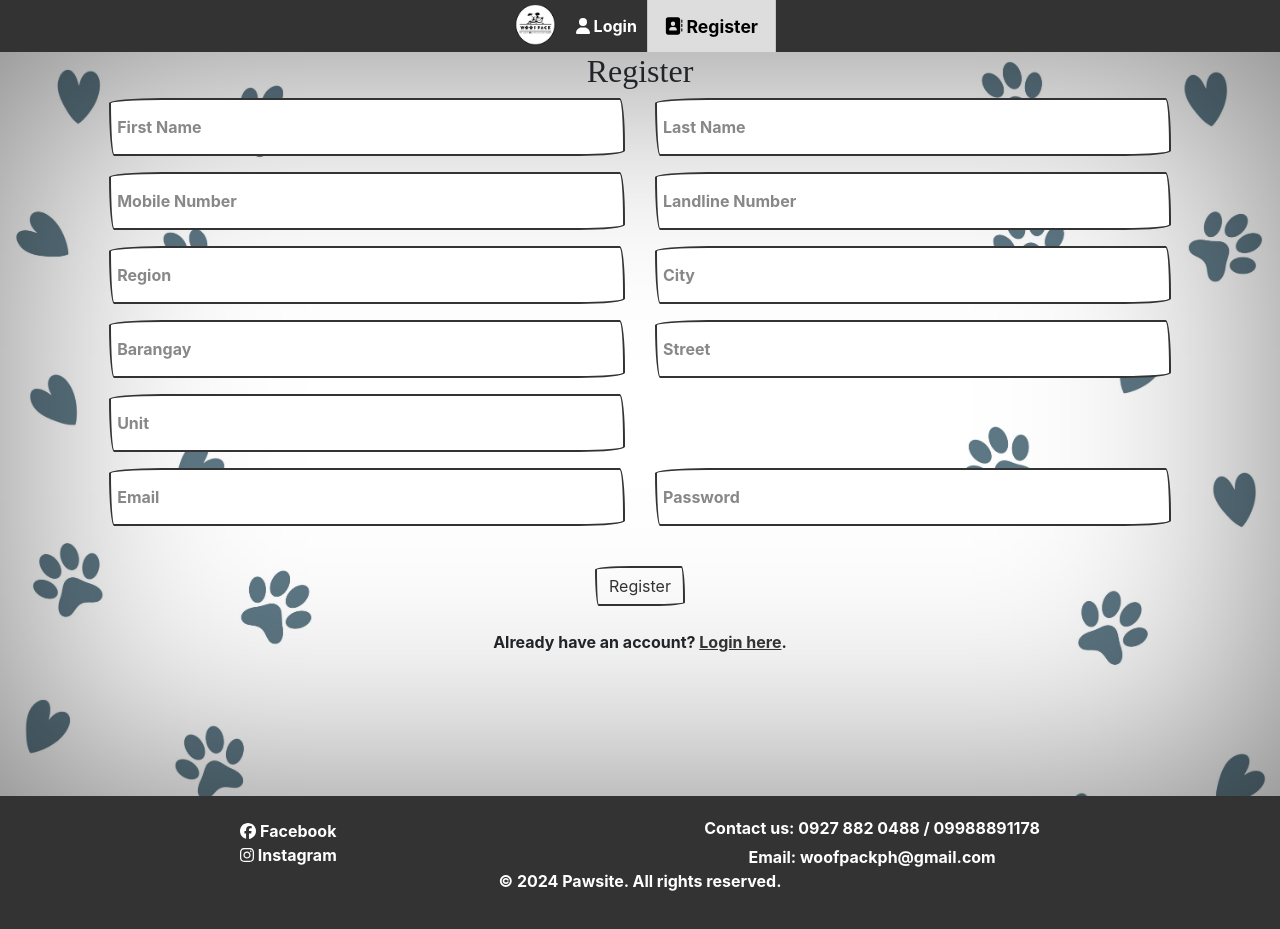
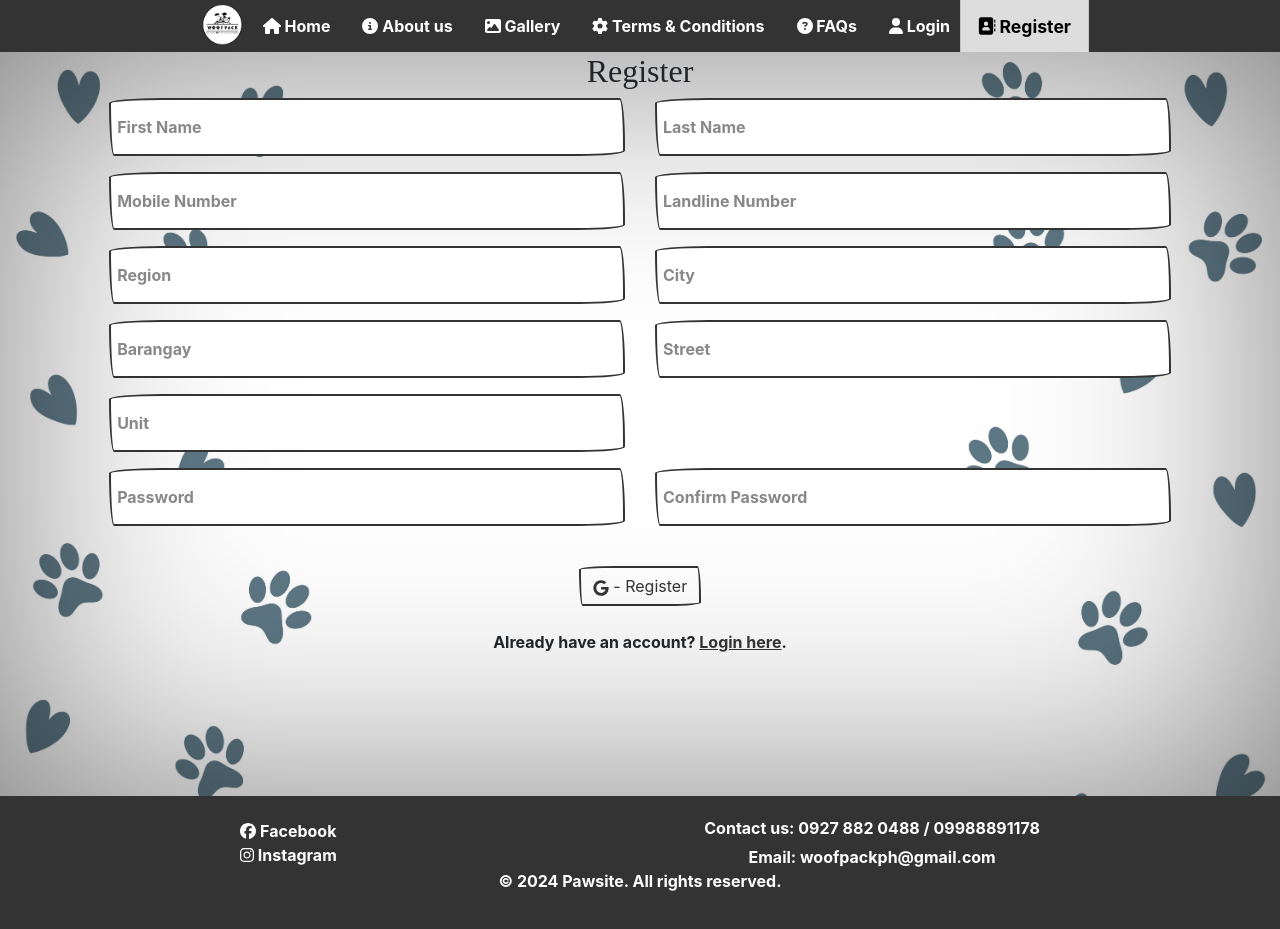
Before and after one commit to UltForce/Pawsite, a React (Create React App) app: page /register in a window 1280 px wide. Built offline with nearby package versions, Linux system fonts and the light colour scheme; no server answers; a web font is replaced by a local one.

Commit message:
added google login and localization

```diff
--- a/package.json
+++ b/package.json
@@ -27,6 +27,7 @@
     "firebase": "^10.8.1",
     "jquery": "^3.7.1",
     "jszip": "^3.10.1",
+    "moment-timezone": "^0.5.45",
     "pawsite": "github:UltForce/Pawsite",
     "pdfmake": "^0.2.10",
     "react": "^18.2.0",
--- a/src/Navbar.js
+++ b/src/Navbar.js
@@ -205,6 +205,36 @@ const Navbar = () => {
           </>
         ) : (
           <>
+            <li className={location.pathname === "/homepage" ? "active" : ""}>
+              <Link to="/homepage">
+                <FontAwesomeIcon icon={faHome} />
+                <span className="nav-label"> Home</span>
+              </Link>
+            </li>
+            <li className={location.pathname === "/About" ? "active" : ""}>
+              <Link to="/About">
+                <FontAwesomeIcon icon={faInfoCircle} />
+                <span className="nav-label"> About us</span>
+              </Link>
+            </li>
+            <li className={location.pathname === "/Gallery" ? "active" : ""}>
+              <Link to="/Gallery">
+                <FontAwesomeIcon icon={faImage} />
+                <span className="nav-label"> Gallery</span>
+              </Link>
+            </li>
+            <li className={location.pathname === "/terms" ? "active" : ""}>
+              <Link to="/terms">
+                <FontAwesomeIcon icon={faCog} />
+                <span className="nav-label"> Terms & Conditions</span>
+              </Link>
+            </li>
+            <li className={location.pathname === "/FAQs" ? "active" : ""}>
+              <Link to="/FAQs">
+                <FontAwesomeIcon icon={faQuestionCircle} />
+                <span className="nav-label"> FAQs</span>
+              </Link>
+            </li>
             <li className={location.pathname === "/login" ? "active" : ""}>
               <Link to="/login">
                 <FontAwesomeIcon icon={faUser} />
--- a/src/Register.js
+++ b/src/Register.js
@@ -1,19 +1,15 @@
 // Register.js
 
 import React, { useState, useRef } from "react";
-import { Link, useNavigate } from "react-router-dom";
-import {
-  auth,
-  createUserWithEmailAndPassword,
-  dba,
-  doc,
-  setDoc,
-  AuditLogger,
-} from "./firebase";
+import { Link } from "react-router-dom";
+import { auth, dba, doc, setDoc, AuditLogger } from "./firebase";
 import Swal from "sweetalert2";
 import "react-toastify/dist/ReactToastify.css";
-import { sendEmailVerification } from "firebase/auth";
-
+import { signInWithPopup } from "firebase/auth";
+import { GoogleAuthProvider } from "firebase/auth";
+import { linkWithCredential } from "firebase/auth";
+import { EmailAuthProvider } from "firebase/auth";
+import { FaGoogle } from "react-icons/fa"; // Import FontAwesome icons
 const Toast = Swal.mixin({
   toast: true,
   position: "top-end",
@@ -27,8 +23,8 @@ const Toast = Swal.mixin({
 });
 
 const Register = () => {
-  const [email, setEmail] = useState("");
   const [password, setPassword] = useState("");
+  const [confirmPassword, setConfirmPassword] = useState("");
   const [firstname, setFirstname] = useState("");
   const [lastname, setLastname] = useState("");
   const [mobilenumber, setMobilenumber] = useState("");
@@ -38,7 +34,6 @@ const Register = () => {
   const [barangay, setBarangay] = useState("");
   const [street, setStreet] = useState("");
   const [unit, setUnit] = useState("");
-  const navigate = useNavigate();
   const LastNameInputRef = useRef(null);
   const MobileNumberInputRef = useRef(null);
   const LandlineNumberInputRef = useRef(null);
@@ -47,12 +42,11 @@ const Register = () => {
   const BarangayInputRef = useRef(null);
   const StreetInputRef = useRef(null);
   const UnitInputRef = useRef(null);
-  const EmailInputRef = useRef(null);
   const PasswordInputRef = useRef(null);
-
-  const handleRegister = async () => {
+  const ConfirmPasswordInputRef = useRef(null);
+  const handleGoogleSignIn = async () => {
     if (
-      !email ||
+      !confirmPassword ||
       !password ||
       !firstname ||
       !lastname ||
@@ -70,13 +64,6 @@ const Register = () => {
       });
       return; // Exit early if fields are empty
     }
-    if (!/\S+@\S+\.\S+/.test(email)) {
-      Toast.fire({
-        icon: "error",
-        title: "Invalid email address.",
-      });
-      return; // Exit early if email is invalid
-    }
 
     if (password.length < 6) {
       Toast.fire({
@@ -84,6 +71,14 @@ const Register = () => {
         title: "Password must be at least 6 characters long.",
       });
       return; // Exit early if password is less than 6 characters
+    }
+
+    if (password !== confirmPassword) {
+      Toast.fire({
+        icon: "error",
+        title: "Passwords do not match.",
+      });
+      return;
     }
 
     Swal.fire({
@@ -95,19 +90,19 @@ const Register = () => {
     }).then(async (result) => {
       if (result.isConfirmed) {
         try {
-          const userCredential = await createUserWithEmailAndPassword(
-            auth,
-            email,
-            password
-          );
+          const provider = new GoogleAuthProvider();
+          const result = await signInWithPopup(auth, provider);
+          const user = result.user;
 
-          // Access user properties directly from userCredential.user
-          const userId = userCredential.user.uid;
+          // Retrieve email from Google signup
+          const googleEmail = user.email;
 
-          // Store additional user details in Firestore along with the userID
-          const userDocRef = doc(dba, "users", userId);
+          // Compare Google email with user-entered email
+
+          // Proceed with registration
+          const userDocRef = doc(dba, "users", user.uid);
           await setDoc(userDocRef, {
-            userId, // Include the userID in Firestore document
+            userId: user.uid,
             role: "user",
             firstname,
             lastname,
@@ -118,19 +113,22 @@ const Register = () => {
             barangay,
             street,
             unit,
-            email,
+            email: googleEmail,
           });
-          // Send email verification
-          await sendEmailVerification(userCredential.user);
-
+          //await createUserWithEmailAndPassword(auth, googleEmail, password);
+          // Link Google account to the newly created email/password account
+          await linkWithCredential(
+            user,
+            EmailAuthProvider.credential(googleEmail, password)
+          );
           const event = {
-            type: "Register", // Type of event
-            userId: userId, // User ID associated with the event
-            details: "User registered", // Details of the event
+            type: "Register",
+            userId: user.uid,
+            details: "User registered",
           };
 
-          // Call the AuditLogger function with the event object
           AuditLogger({ event });
+
           Swal.fire({
             title: "success",
             text: "Account registered successfully",
@@ -146,9 +144,8 @@ const Register = () => {
               });
             }
           });
-          navigate("/login");
         } catch (error) {
-          console.log("Firebase error:", error.code); // Add this line to log the error code
+          console.log("Firebase error:", error.code);
           if (error.code === "auth/email-already-in-use") {
             Toast.fire({
               icon: "error",
@@ -160,7 +157,13 @@ const Register = () => {
               title: "An error occurred. Please try again later.",
             });
           }
-          console.error("Email is already registered.", error.message);
+          console.error("Google Sign-In Error:", error);
+          Toast.fire({
+            icon: "error",
+            title:
+              "An error occurred with Google Sign-In. Please try again later.",
+          });
+          return false;
         }
       }
     });
@@ -186,11 +189,11 @@ const Register = () => {
       } else if (event.target.id === "floatingStreet") {
         UnitInputRef.current.focus();
       } else if (event.target.id === "floatingUnit") {
-        EmailInputRef.current.focus();
-      } else if (event.target.id === "floatingEmail") {
         PasswordInputRef.current.focus();
+      } else if (event.target.id === "floatingPass") {
+        ConfirmPasswordInputRef.current.focus();
       } else {
-        handleRegister();
+        handleGoogleSignIn();
       }
     }
   };
@@ -224,7 +227,6 @@ const Register = () => {
                   First Name
                 </label>
               </div>
-
               <div className="  form-floating mb-3  col-md-6">
                 <input
                   type="text"
@@ -408,7 +410,7 @@ const Register = () => {
                 </label>
               </div>
               <div className="col-md-6"></div>
-              <div className=" form-floating mb-3  col-md-6">
+              {/* <div className=" form-floating mb-3  col-md-6">
                 <input
                   type="email"
                   class="form-control"
@@ -429,7 +431,7 @@ const Register = () => {
                 <label className="register-label" for="floatingEmail">
                   Email
                 </label>
-              </div>
+              </div> */}
               <div className=" form-floating mb-3  col-md-6">
                 <input
                   type="password"
@@ -452,13 +454,32 @@ const Register = () => {
                   Password
                 </label>
               </div>
+              <div className="form-floating mb-3  col-md-6">
+                <input
+                  type="password"
+                  className="form-control"
+                  id="floatingConfirmPass"
+                  placeholder="Confirm Password"
+                  value={confirmPassword}
+                  onKeyPress={handleKeyPress}
+                  ref={ConfirmPasswordInputRef}
+                  onChange={(e) => setConfirmPassword(e.target.value)}
+                />
+                <label className="register-label" htmlFor="floatingConfirmPass">
+                  Confirm Password
+                </label>
+              </div>
             </div>
           </div>
           <div className="col-md-1"></div>
         </div>
         <br />
-        <button class="btn btn-outline-primary" onClick={handleRegister}>
-          Register
+
+        <button
+          className="btn btn-outline-primary"
+          onClick={handleGoogleSignIn}
+        >
+          <FaGoogle /> - Register
         </button>
         <br />
         <p>
--- a/src/homepage.js
+++ b/src/homepage.js
@@ -1,26 +1,25 @@
 // homepage.js
-import React, { useEffect } from "react";
+import React, { useEffect, useState } from "react";
 import { useNavigate } from "react-router-dom";
-import { getCurrentUserId } from "./firebase.js";
+import { getCurrentUserId, getUserRoleFirestore, auth } from "./firebase.js";
 
 const Homepage = () => {
   const navigate = useNavigate(); // Initialize navigate function
+  const [isLoggedIn, setIsLoggedIn] = useState(false);
+  const [isAdmin, setIsAdmin] = useState(false);
 
   useEffect(() => {
-    const checkLoggedInStatus = async () => {
-      try {
+    const unsubscribe = auth.onAuthStateChanged(async (user) => {
+      setIsLoggedIn(!!user);
+      if (user) {
         const userId = getCurrentUserId();
-        if (!userId) {
-          navigate("/login"); // Redirect to login page if user is not logged in
-        }
-      } catch (error) {
-        console.error("Error checking login status:", error.message);
-        navigate("/login"); // Redirect to login page if error occurs
+        const userRole = await getUserRoleFirestore(userId);
+        setIsAdmin(userRole === "admin");
       }
-    };
+    });
 
-    checkLoggedInStatus();
-  }, [navigate]); // Pass navigate as a dependency to useEffect
+    return () => unsubscribe();
+  }, []);
 
   const handleBookNowClick = () => {
     navigate("/booking"); // Redirect to booking page when "Book now" button is clicked
@@ -59,9 +58,13 @@ const Homepage = () => {
         </main>
       </div>
       {/* Floating "Book now" button */}
-      <button className="book-now-button" onClick={handleBookNowClick}>
-        Book now
-      </button>
+      {isLoggedIn ? (
+        <button className="book-now-button" onClick={handleBookNowClick}>
+          Book now
+        </button>
+      ) : (
+        <></>
+      )}
     </section>
   );
 };
```
Also changed, not shown: src/About.js (+20 -16 lines), src/Booking.js (+39 -12 lines), src/FAQs.js (+21 -16 lines), src/Gallery.js (+0 -15 lines), src/Login.js (+44 -2 lines), src/Terms.js (+20 -15 lines), 1 other file (tests, documents, lock files or other folders).
